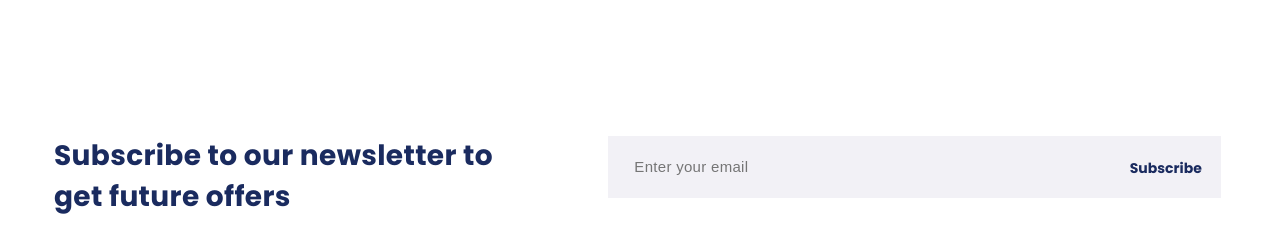
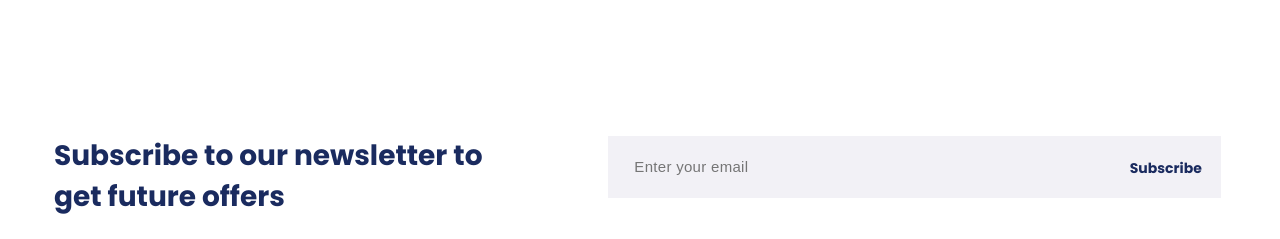
Before and after one commit to tsthuy/cutting-ui-the-playground, a website: page index.html in a window 1280 px wide. Shown: the part 4780-5019 px from the top of the page. Drawn offline with Linux system fonts and the light colour scheme.

Commit message:
style: change reset the letter-spacing

```diff
--- a/src/styles/components/_contact.scss
+++ b/src/styles/components/_contact.scss
@@ -120,7 +120,7 @@
         font-weight: 900;
         font-size: 28px;
         line-height: 1.45;
-        letter-spacing: 0.35px;
+        letter-spacing: 0;
 
         @include mixins.for-mobile {
           text-align: center;
```
Also changed, not shown: dist/style.css.
